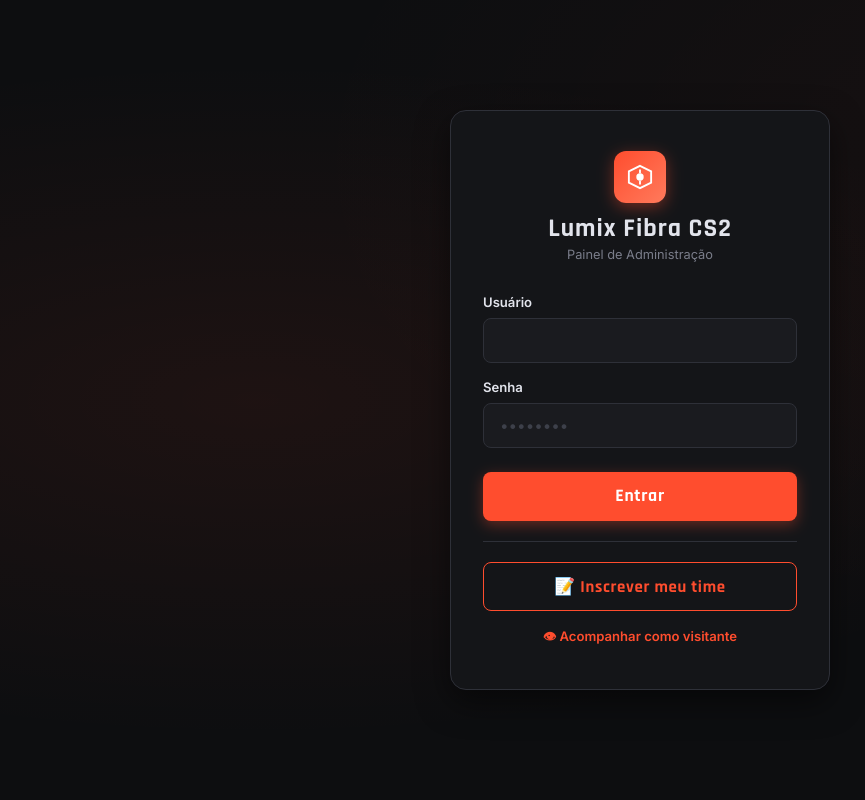
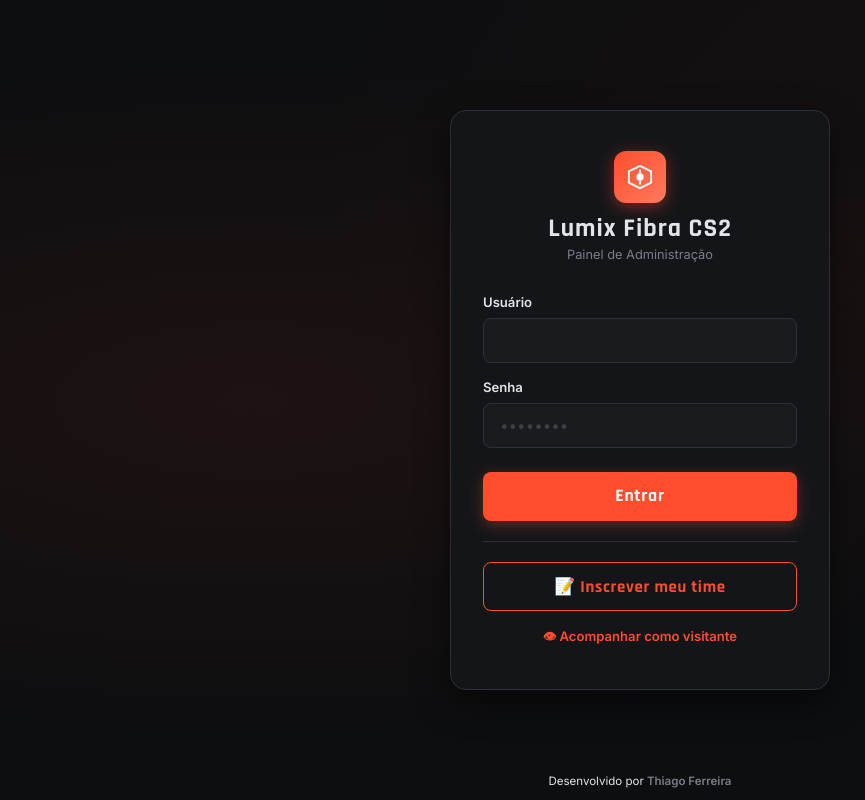
Before and after one commit to ThiagoFerreirared/cs-tournament, a plain HTML site: page index.html in a window 1280 px wide. Shown: the whole page, without its empty margins (0-865 px from the left). Drawn offline with Linux system fonts and the light colour scheme.

Commit message:
Update index.html

```diff
--- a/index.html
+++ b/index.html
@@ -121,5 +121,10 @@
   <script src="https://www.gstatic.com/firebasejs/9.23.0/firebase-app-compat.js"></script>
   <script src="https://www.gstatic.com/firebasejs/9.23.0/firebase-auth-compat.js"></script>
   <script src="js/auth.js"></script>
+
+  <!-- FOOTER -->
+  <footer style="position:fixed; bottom:.75rem; left:0; right:0; text-align:center; color:var(--color-text-faint); font-size:.72rem; pointer-events:none;">
+    Desenvolvido por <span style="color:var(--color-text-muted); font-weight:600;">Thiago Ferreira</span>
+  </footer>
 </body>
 </html>
```
